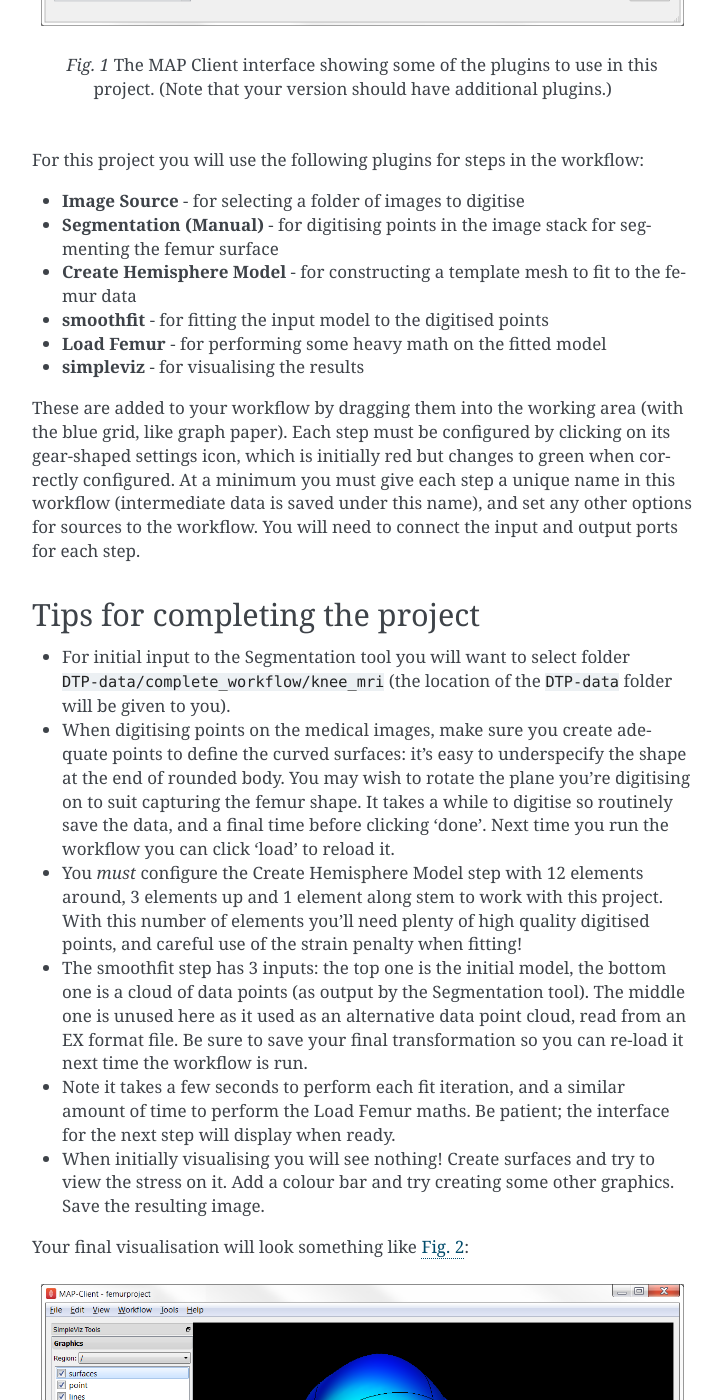
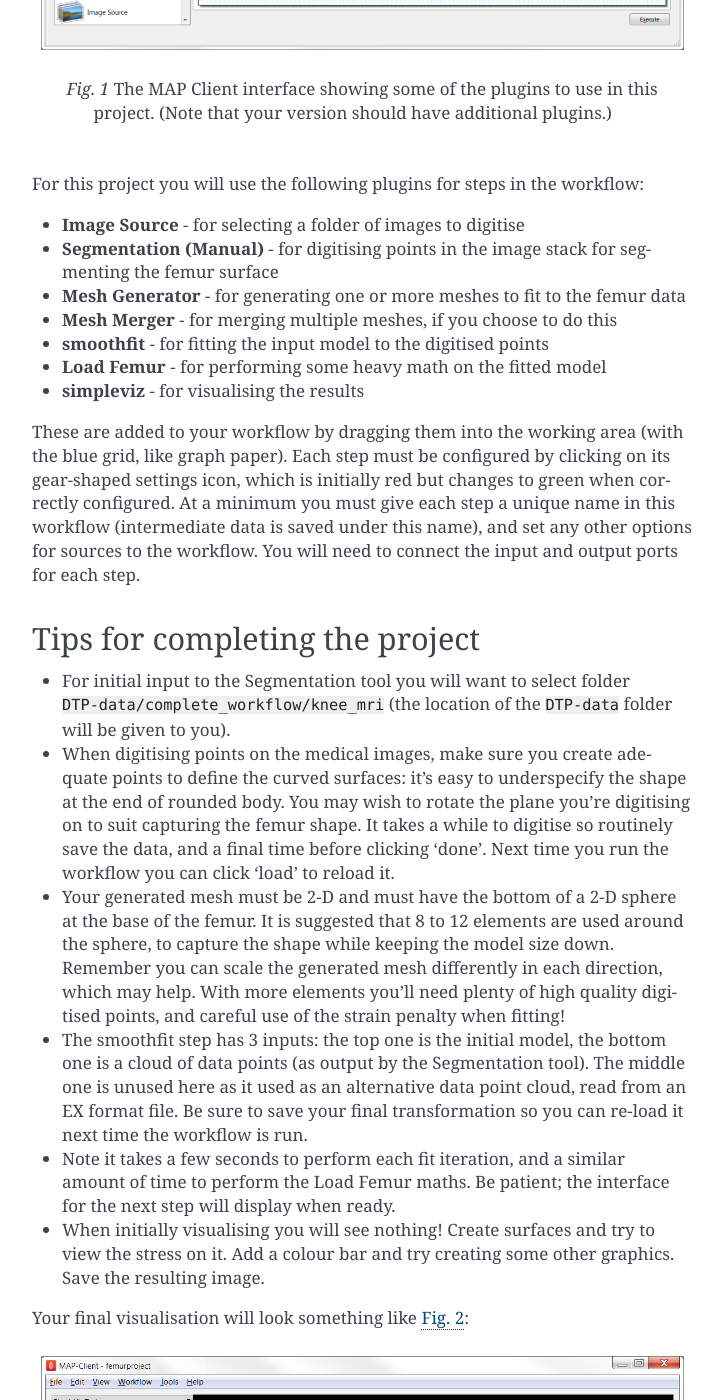
Before and after one commit to ABI-Tutorials/DTP-Project-FemurFitting, a Sphinx documentation site: the page built from source/femurproject.rst, in a window 1280 px wide and 1400 px high, scrolled down 919 px. Shown: the whole window, without its empty margins (388-1110 px from the left). Built offline with Sphinx 7.4.7, drawn with Linux system fonts in a browser that asks for light colours; some of the changed text lies outside the part shown.

Commit message:
Update to use mesh generator sphere

```diff
--- a/source/femurproject.rst
+++ b/source/femurproject.rst
@@ -6,7 +6,7 @@ Project: Femur Fitting
 This project was created as part of the Computational Physiology module in the `MedTech CoRE
 <http://medtech.org.nz>`_ Doctoral Training Programme.
 
-This project requires you to put together what you have learned in the tutorials to define a complete workflow which will create a customised model of the end of a femur bone by fitting it to medical images, perform some computational simulation with it and visualise the result.
+This project requires you to put together what you have learned in the tutorials to define a complete workflow which will create a customised model of the distal (lower) end of a femur bone by fitting a generated mesh to points digitised off medical images, perform some computational simulation with it and visualise the result.
 
 Outline
 -------
@@ -26,7 +26,8 @@ For this project you will use the following plugins for steps in the workflow:
 
 * **Image Source** - for selecting a folder of images to digitise
 * **Segmentation (Manual)** - for digitising points in the image stack for segmenting the femur surface
-* **Create Hemisphere Model** - for constructing a template mesh to fit to the femur data
+* **Mesh Generator** - for generating one or more meshes to fit to the femur data
+* **Mesh Merger** - for merging multiple meshes, if you choose to do this
 * **smoothfit** - for fitting the input model to the digitised points
 * **Load Femur** - for performing some heavy math on the fitted model
 * **simpleviz** - for visualising the results
@@ -38,7 +39,7 @@ Tips for completing the project
 
 * For initial input to the Segmentation tool you will want to select folder  ``DTP-data/complete_workflow/knee_mri`` (the location of the ``DTP-data`` folder will be given to you).
 * When digitising points on the medical images, make sure you create adequate points to define the curved surfaces: it's easy to underspecify the shape at the end of rounded body. You may wish to rotate the plane you're digitising on to suit capturing the femur shape. It takes a while to digitise so routinely save the data, and a final time before clicking 'done'. Next time you run the workflow you can click 'load' to reload it.
-* You *must* configure the Create Hemisphere Model step with 12 elements around, 3 elements up and 1 element along stem to work with this project. With this number of elements you'll need plenty of high quality digitised points, and careful use of the strain penalty when fitting!
+* Your generated mesh must be 2-D and must have the bottom of a 2-D sphere at the base of the femur. It is suggested that 8 to 12 elements are used around the sphere, to capture the shape while keeping the model size down. Remember you can scale the generated mesh differently in each direction, which may help. With more elements you'll need plenty of high quality digitised points, and careful use of the strain penalty when fitting!
 * The smoothfit step has 3 inputs: the top one is the initial model, the bottom one is a cloud of data points (as output by the Segmentation tool). The middle one is unused here as it used as an alternative data point cloud, read from an EX format file. Be sure to save your final transformation so you can re-load it next time the workflow is run.
 * Note it takes a few seconds to perform each fit iteration, and a similar amount of time to perform the Load Femur maths. Be patient; the interface for the next step will display when ready.
 * When initially visualising you will see nothing! Create surfaces and try to view the stress on it. Add a colour bar and try creating some other graphics. Save the resulting image.
```
